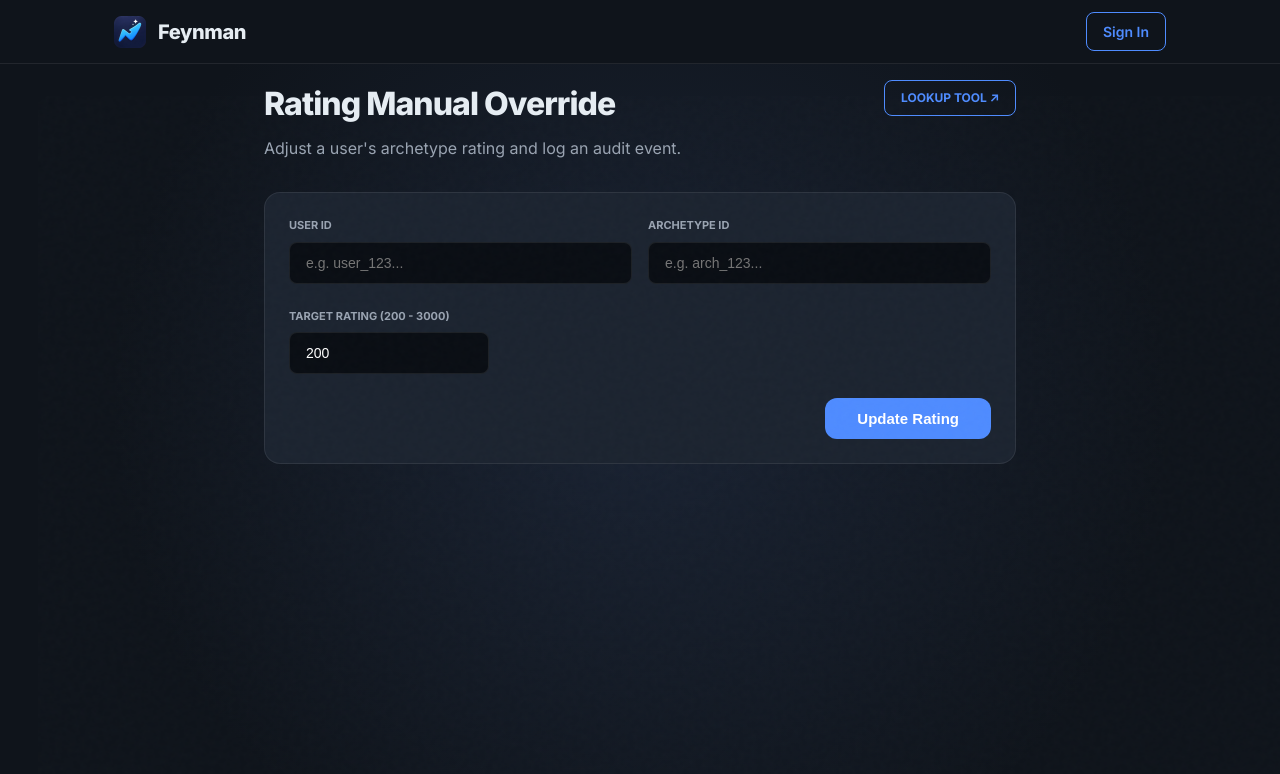
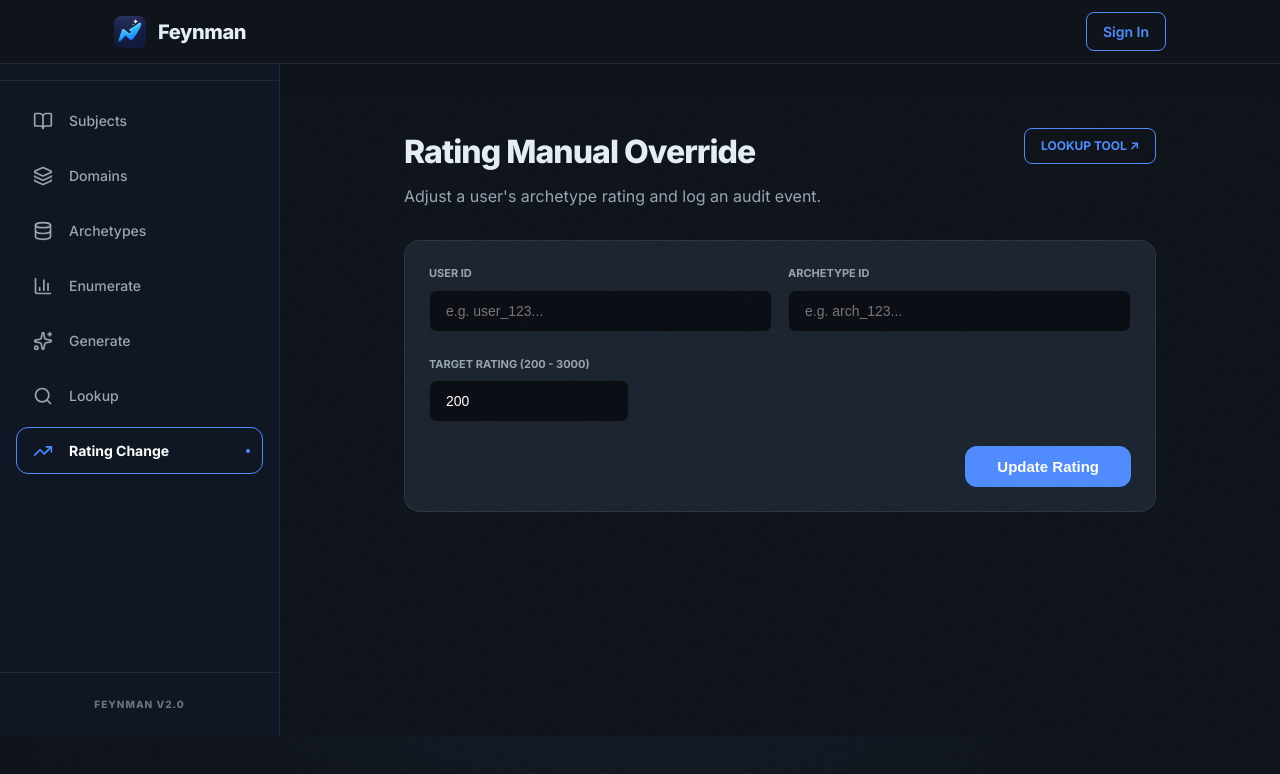
Before and after one commit to FeymanMCSQ/ed-tech-v2, a Next.js app: page /pipeline/ratingChange in a window 1280 px wide. Shown: the top 774 px of the page. Built offline with nearby package versions, Linux system fonts and the light colour scheme; no server answers.

Commit message:
finished the side bar

```diff
--- a/src/app/globals.css
+++ b/src/app/globals.css
@@ -1,11 +1,14 @@
 :root {
   /* Base Colors - Warm Dark Mode */
   --bg-primary: #0F141B;
-  --bg-secondary: #151C25;
+  --bg-secondary: #0F1724;
   --surface: #1C2430;
   --border: rgba(255, 255, 255, 0.08);
+  --sidebar-width: 280px;
+  --sidebar-collapsed-width: 80px;
+  --sidebar-transition: 400ms var(--ease-out-quint);
 
-  /* Text Colors */
+  /* Spacing System */
   --text-primary: #E6EDF3;
   --text-secondary: #9AA4B2;
   --text-muted: #6B7280;
--- /dev/null
+++ b/src/app/pipeline/components/PipelineSidebar.tsx
@@ -0,0 +1,201 @@
+"use client";
+
+import React, { useState } from 'react';
+import Link from 'next/link';
+import { usePathname } from 'next/navigation';
+import {
+    BookOpen,
+    Layers,
+    Database,
+    BarChart3,
+    Sparkles,
+    Search,
+    TrendingUp,
+    ChevronLeft,
+    ChevronRight,
+    LayoutDashboard
+} from 'lucide-react';
+
+const pipelineRoutes = [
+    { name: 'Subjects', path: '/pipeline/subjects', icon: BookOpen },
+    { name: 'Domains', path: '/pipeline/domains', icon: Layers },
+    { name: 'Archetypes', path: '/pipeline/archetypes', icon: Database },
+    { name: 'Enumerate', path: '/pipeline/enumerate', icon: BarChart3 },
+    { name: 'Generate', path: '/pipeline/generate', icon: Sparkles },
+    { name: 'Lookup', path: '/pipeline/lookup', icon: Search },
+    { name: 'Rating Change', path: '/pipeline/ratingChange', icon: TrendingUp },
+];
+
+export default function PipelineSidebar() {
+    const [isCollapsed, setIsCollapsed] = useState(false);
+    const pathname = usePathname();
+
+    return (
+        <aside style={{
+            width: isCollapsed ? 'var(--sidebar-collapsed-width)' : 'var(--sidebar-width)',
+            backgroundColor: 'var(--bg-secondary)',
+            borderRight: '1px solid var(--border)',
+            transition: 'width var(--sidebar-transition)',
+            display: 'flex',
+            flexDirection: 'column',
+            position: 'sticky',
+            top: '64px', // Adjusted for Navbar height
+            height: 'calc(100vh - 64px)',
+            zIndex: 40,
+            overflow: 'hidden',
+        }}>
+            {/* Header / Toggle */}
+            <div style={{
+                display: 'flex',
+                alignItems: 'center',
+                justifyContent: isCollapsed ? 'center' : 'space-between',
+                padding: isCollapsed ? 'var(--space-4) 0' : 'var(--space-6)',
+                borderBottom: '1px solid var(--border)',
+                minHeight: '64px',
+            }}>
+                {!isCollapsed && (
+                    <div style={{
+                        display: 'flex',
+                        alignItems: 'center',
+                        gap: 'var(--space-3)',
+                        animation: 'fadeIn 0.3s ease-out'
+                    }}>
+                        <LayoutDashboard size={20} style={{ color: 'var(--accent)' }} />
+                        <span style={{ fontWeight: 800, fontSize: '14px', letterSpacing: '0.1em', textTransform: 'uppercase', color: 'var(--text-muted)' }}>Pipeline</span>
+                    </div>
+                )}
+                <button
+                    onClick={() => setIsCollapsed(!isCollapsed)}
+                    style={{
+                        background: 'rgba(255,255,255,0.03)',
+                        border: '1px solid var(--border)',
+                        borderRadius: '8px',
+                        width: '32px',
+                        height: '32px',
+                        display: 'flex',
+                        alignItems: 'center',
+                        justifyContent: 'center',
+                        cursor: 'pointer',
+                        color: 'var(--text-secondary)',
+                        transition: 'all 200ms ease',
+                    }}
+                    className="toggle-btn"
+                >
+                    {isCollapsed ? <ChevronRight size={16} /> : <ChevronLeft size={16} />}
+                </button>
+            </div>
+
+            {/* Navigation Links */}
+            <nav style={{
+                flex: 1,
+                padding: isCollapsed ? 'var(--space-4) var(--space-2)' : 'var(--space-4)',
+                display: 'flex',
+                flexDirection: 'column',
+                gap: 'var(--space-2)'
+            }}>
+                {pipelineRoutes.map((route) => {
+                    const isActive = pathname === route.path;
+                    const Icon = route.icon;
+
+                    return (
+                        <Link
+                            key={route.path}
+                            href={route.path}
+                            style={{
+                                display: 'flex',
+                                alignItems: 'center',
+                                gap: isCollapsed ? '0' : 'var(--space-4)',
+                                padding: isCollapsed ? '12px 0' : '12px 16px',
+                                borderRadius: '12px',
+                                textDecoration: 'none',
+                                color: isActive ? 'white' : 'var(--text-secondary)',
+                                backgroundColor: isActive ? 'rgba(var(--accent-rgb), 0.15)' : 'transparent',
+                                border: `1px solid ${isActive ? 'var(--accent)' : 'transparent'}`,
+                                transition: 'all 250ms var(--ease-out-quint)',
+                                justifyContent: isCollapsed ? 'center' : 'flex-start',
+                                position: 'relative',
+                            }}
+                            className="nav-link"
+                            title={isCollapsed ? route.name : ''}
+                        >
+                            <Icon size={20} style={{
+                                color: isActive ? 'var(--accent)' : 'inherit',
+                                transition: 'color 250ms ease',
+                                flexShrink: 0
+                            }} />
+
+                            <span style={{
+                                fontWeight: isActive ? 700 : 500,
+                                fontSize: '14px',
+                                width: isCollapsed ? '0' : 'auto',
+                                opacity: isCollapsed ? 0 : 1,
+                                transform: isCollapsed ? 'translateX(-10px)' : 'translateX(0)',
+                                transition: 'all var(--sidebar-transition)',
+                                whiteSpace: 'nowrap',
+                                pointerEvents: isCollapsed ? 'none' : 'auto',
+                                display: 'inline-block',
+                                overflow: 'hidden',
+                            }}>
+                                {route.name}
+                            </span>
+
+                            {isActive && !isCollapsed && (
+                                <div style={{
+                                    position: 'absolute',
+                                    right: '12px',
+                                    width: '4px',
+                                    height: '4px',
+                                    borderRadius: '50%',
+                                    backgroundColor: 'var(--accent)',
+                                }} />
+                            )}
+                        </Link>
+                    );
+                })}
+            </nav>
+
+            {/* Footer / Context */}
+            <div style={{
+                padding: isCollapsed ? 'var(--space-4) 0' : 'var(--space-6)',
+                borderTop: '1px solid var(--border)',
+                display: 'flex',
+                justifyContent: 'center',
+            }}>
+                {isCollapsed ? (
+                    <div style={{
+                        width: '24px',
+                        height: '24px',
+                        borderRadius: '50%',
+                        border: '1px solid var(--border)',
+                        display: 'flex',
+                        alignItems: 'center',
+                        justifyContent: 'center',
+                        fontSize: '10px',
+                        fontWeight: 900,
+                        color: 'var(--text-muted)',
+                        backgroundColor: 'rgba(255,255,255,0.02)'
+                    }}>F</div>
+                ) : (
+                    <div style={{ fontSize: '10px', fontWeight: 800, textTransform: 'uppercase', letterSpacing: '0.1em', color: 'var(--text-muted)' }}>
+                        Feynman v2.0
+                    </div>
+                )}
+            </div>
+
+            <style jsx>{`
+                @keyframes fadeIn {
+                    from { opacity: 0; transform: translateY(-4px); }
+                    to { opacity: 1; transform: translateY(0); }
+                }
+                .nav-link:hover {
+                    background-color: rgba(255, 255, 255, 0.03);
+                    color: white;
+                }
+                .toggle-btn:hover {
+                    background-color: rgba(255, 255, 255, 0.08);
+                    color: white;
+                }
+            `}</style>
+        </aside>
+    );
+}
--- /dev/null
+++ b/src/app/pipeline/layout.tsx
@@ -0,0 +1,29 @@
+import React from 'react';
+import PipelineSidebar from './components/PipelineSidebar';
+
+export default function PipelineLayout({
+    children,
+}: {
+    children: React.ReactNode;
+}) {
+    return (
+        <div className="pipeline-layout" style={{
+            display: 'flex',
+            width: '100%',
+            minHeight: 'calc(100vh - 64px)',
+            backgroundColor: 'var(--bg-primary)',
+        }}>
+            <PipelineSidebar />
+            <main style={{
+                flex: 1,
+                padding: 'var(--space-12) var(--space-8)',
+                display: 'flex',
+                flexDirection: 'column',
+                alignItems: 'center',
+                overflowY: 'auto',
+            }}>
+                {children}
+            </main>
+        </div>
+    );
+}
```
